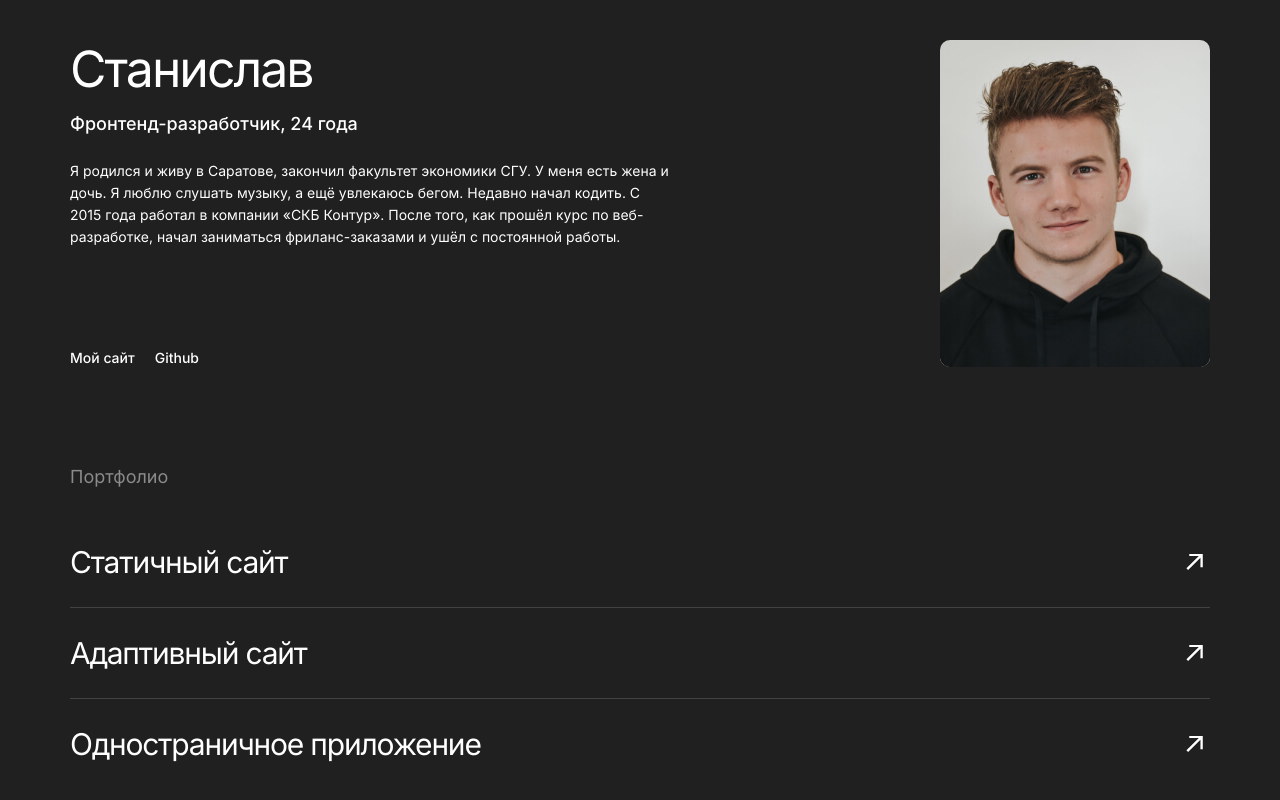
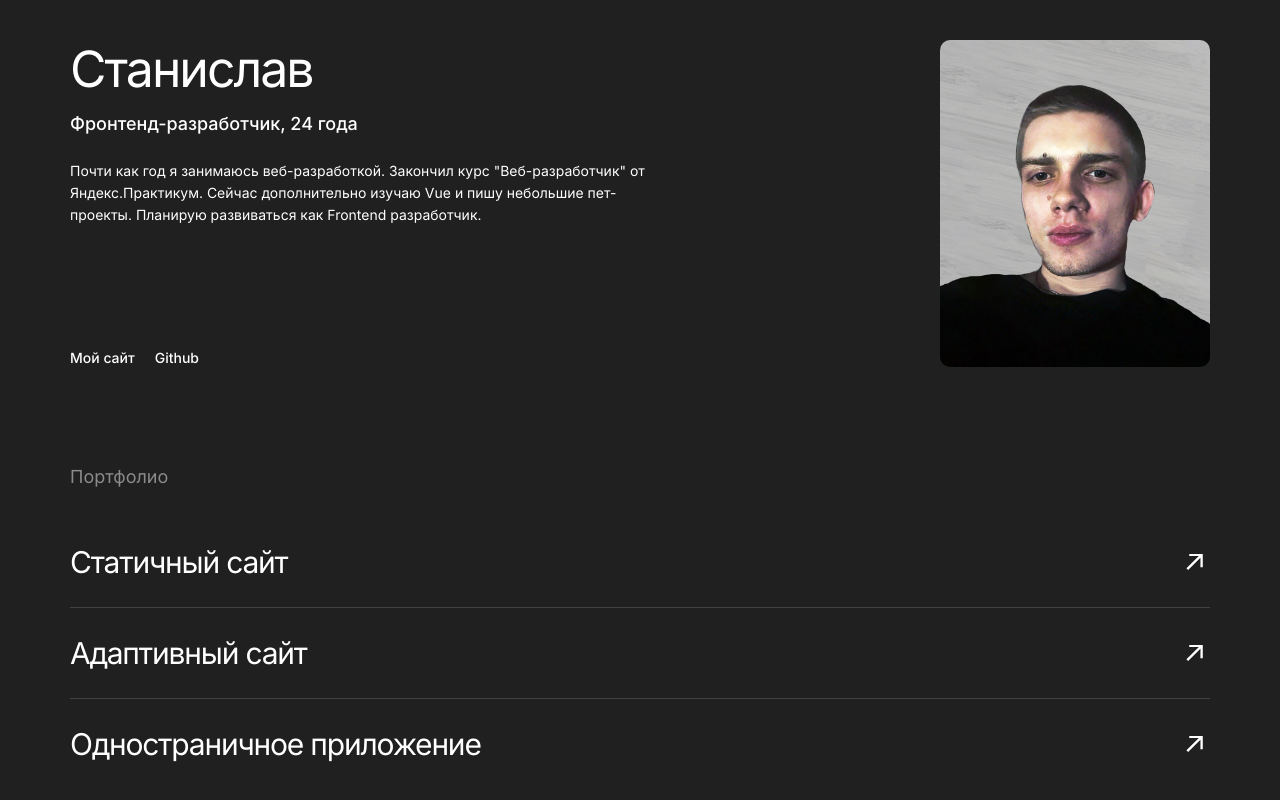
Before and after one commit to StMelik/movies-explorer-frontend, a React (Create React App) app: page / in a window 1280 px wide. Shown: the part 2219-3019 px from the top of the page. Built offline with nearby package versions, Linux system fonts and the light colour scheme.

Commit message:
update: обновить информацию о себе

```diff
--- a/src/components/AboutMe/AboutMe.jsx
+++ b/src/components/AboutMe/AboutMe.jsx
@@ -11,8 +11,7 @@
           <div className="about-me__description">
             <p className="about-me__name">Станислав</p>
             <p className="about-me__specialization">Фронтенд-разработчик, 24 года</p>
-            <p className="about-me__text">Я родился и живу в Саратове, закончил факультет экономики СГУ. У меня есть жена
-              и дочь. Я люблю слушать музыку, а ещё увлекаюсь бегом. Недавно начал кодить. С 2015 года работал в компании «СКБ Контур». После того, как прошёл курс по веб-разработке, начал заниматься фриланс-заказами и ушёл с постоянной работы.
+            <p className="about-me__text">Почти как год я занимаюсь веб-разработкой. Закончил курс "Веб-разработчик" от Яндекс.Практикум. Сейчас дополнительно изучаю Vue и пишу небольшие пет-проекты. Планирую развиваться как Frontend разработчик.
             </p>
             <ul className="about-me__links">
               <li><a className="about-me__link" href="https://stmelik.ru" target="_blank">Мой сайт</a></li>
```
Also changed, not shown: src/images/photo.jpg.
